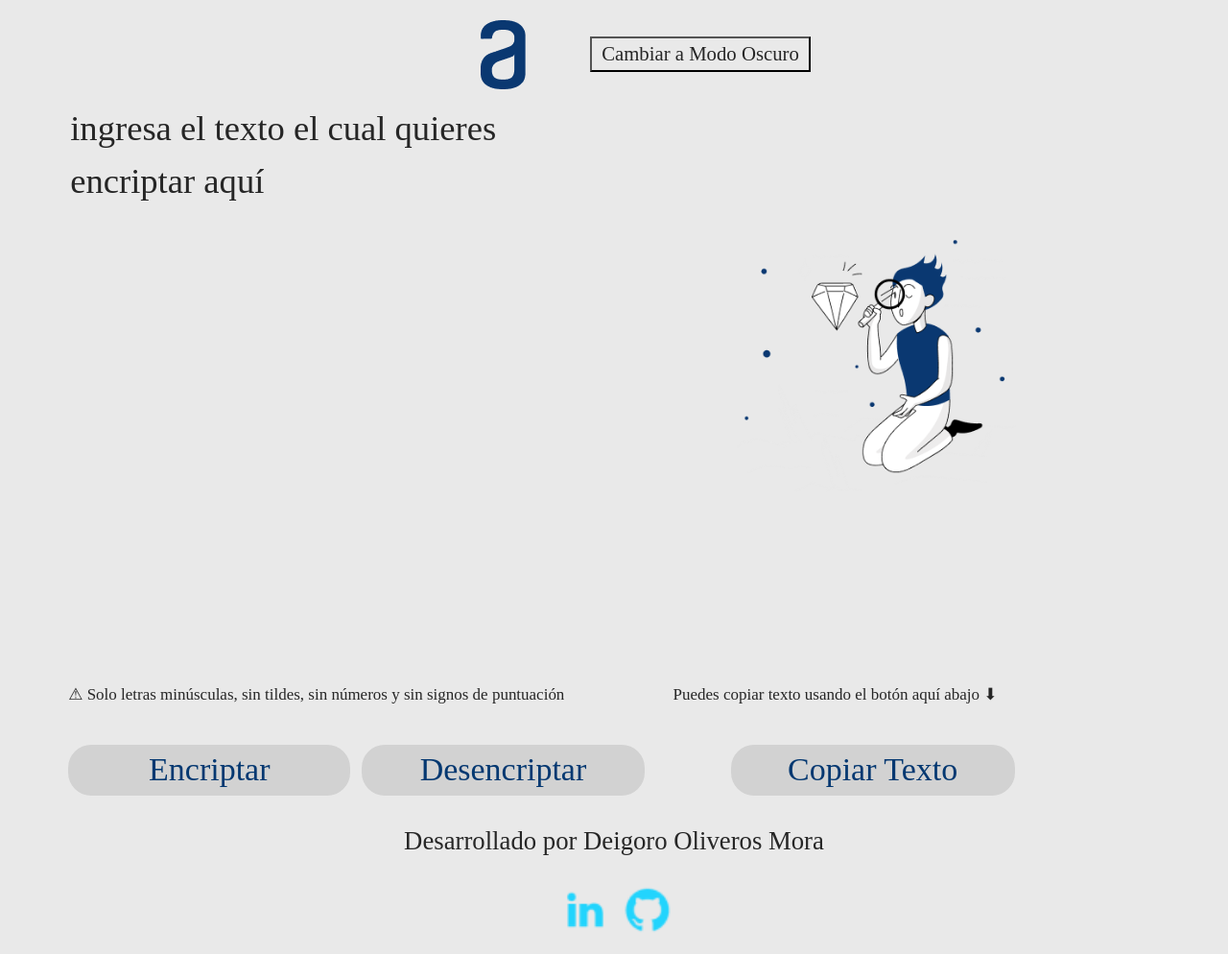
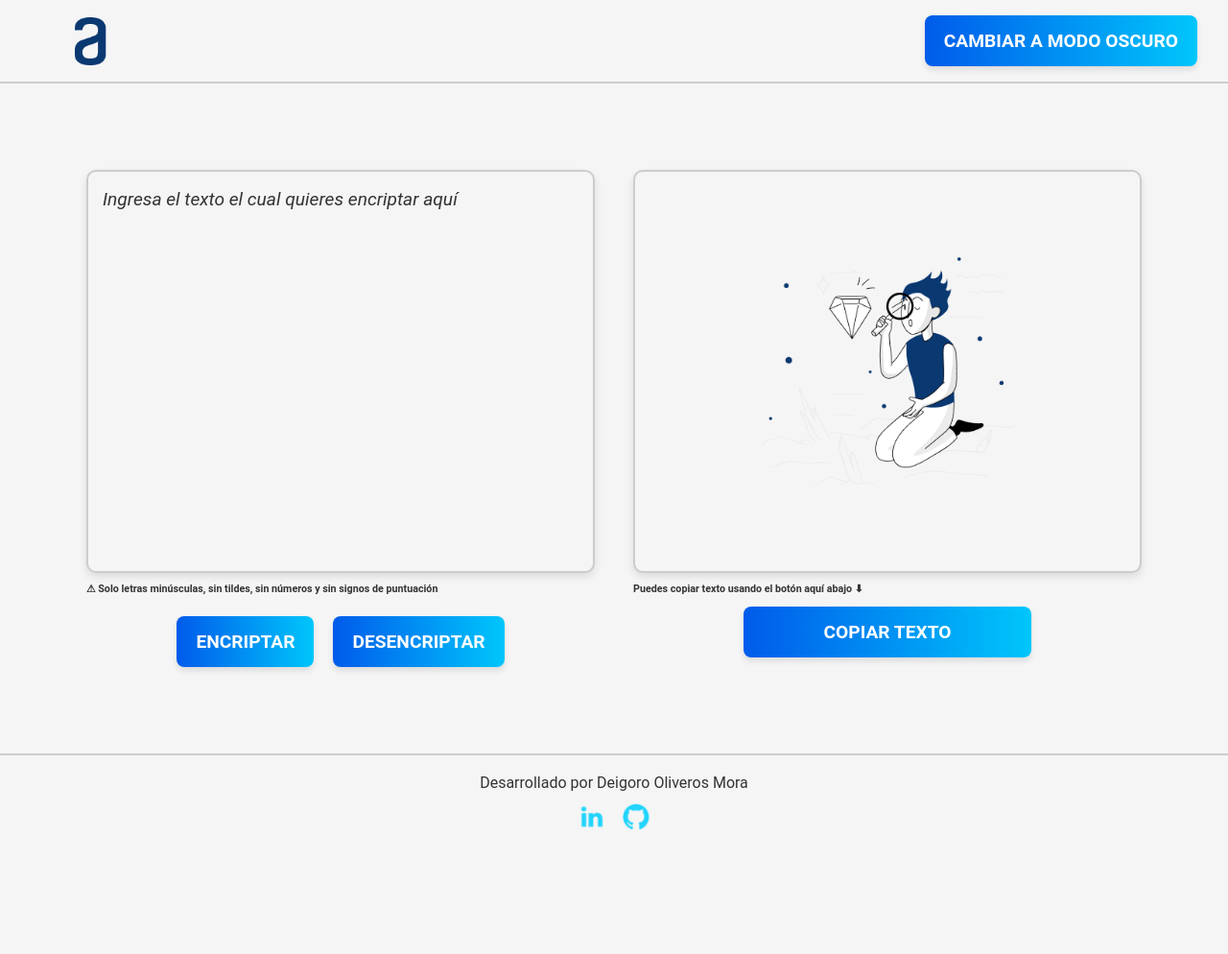
Before and after one commit to DeigoroOliveros/primer-challenge-alura-terminado, a plain HTML site: page index.html in a window 1280 px wide. Shown: the whole page at 96% size. After the commit the page ends 890 px from the top, so only its background shows below. Drawn offline with Linux system fonts and the light colour scheme.

Commit message:
Update style.css

```diff
--- a/style.css
+++ b/style.css
@@ -1,241 +1,206 @@
-/*Seccion principal */
-
-*{
-    background: var(--color-fondo-claro);
-    background-color: var(--background-color);
-    font-family: Avenir;
-    font-size: 118%;
-    font-weight: 450;
-    line-height: 1.5;
-    text-align: left;
-
+/* Variables de colores */
+:root {
+    --color-fondo-claro: #f5f5f5;
+    --color-fondo-oscuro: #1c1c1c;
+    --color-texto-claro: #333;
+    --color-texto-oscuro: #f0f0f0;
+    --color-acento: #0078D7;
+    --color-boton: #0056a3;
+    --color-boton-hover: #003d75;
+    --color-borde: #ccc;
+    --font-primary: 'Roboto', sans-serif;
+    --font-secondary: 'Poppins', sans-serif;
 }
 
-:root{
-
-    --color-fondo-claro: #E9E9E9;
-    --color-fondo-oscuro: #0D0D0D;
-    --color-texto-claro: #262626;
-    --color-texto-oscuro: #d8dfe8;
-    --color-letra-defecto: #262626;
-    --color-borde-uno: #D2D2D2;
-
-}
-
-/* Estilos para el header con clase "mi-header" */
-header.mi-header .logo {
-    width: 6rem;
-    height: auto;
-    top: 4%;
-    left: 3%;
-    gap: 3%;
-    background: transparent;
-}
-
-header.mi-header .modo-oscuro {
-    padding: 10px 20px;
-    font-size: 1rem;
-    cursor: pointer;
-    color: var(--color-texto-claro);
-}
-
-
-main{
-    display: flex;
-    margin-left: 5%;
-    justify-items: normal;
-}
-
-.text-area{
-    resize: none;
-    border: none;
-    text-transform: lowercase;
-    color: var(--color-texto-uno);
-    width: 88%;
-}
-
-::placeholder{ color: var(--color-texto-uno) }
-    .text-area:focus{
-        outline: none;
-    }
-
-.mensaje{
-    resize: none;
-    border: none;
-    text-transform: lowercase;
-    color: var(--color-texto-uno);
-    background-image: url(/imagenes/Muñeco.png);
-    background-position: center;
-    background-repeat: no-repeat;
-    background-size: 60%;
-    width: 80%;
-}
-
-.mensaje:focus{
-    outline: none;
-}
-
-.informacion{
-    font-size: 0.9rem;
-    color: var(--color-texto-uno);
-}
-
-.informacion2{
-    margin-left: 5%;
-    font-size: 0.9rem;
-    color: var(--color-texto-uno);
-}
-
-.botones{
-    display: flex;
-}
-
-.btn-encriptar{
-    background-color: var(--color-borde-uno);
-    border: 1 px solid var(--color-texto-claro);
-    border-radius: 24px;
-    color:#043871;
-    cursor: pointer;
-    height: 15%;
-    width: 296px;
-    justify-content: center;
-    align-items: center;
-    display: flex;
-    font-size: 1.8rem;
-
-}
-
-.btn-desencriptar{
-    background-color: var(--color-borde-uno);
-    border: 1 px solid var(--color-texto-claro);
-    border-radius: 24px;
-    color:#043871;
-    cursor: pointer;
-    height: 15%;
-    width: 296px;
-    margin-left: 2%;
-    justify-content: center;
-    align-items: center;
-    display: flex;
-    font-size: 1.8rem;
-
-}
-
-.copiar{
-    background-color: var(--color-borde-uno);
-    border: 1 px solid var(--color-texto-claro);
-    border-radius: 24px;
-    color:#043871;
-    cursor: pointer;
-    height: 15%;
-    width: 296px;
-    margin-left: 15%;
-    justify-content: center;
-    align-items: center;
-    display: flex;
-    font-size: 1.8rem;
-}
-
-.footer {
-    align-items: center;
-    margin-top: 1.9%;
-    border: none;
-    font-size: 1.2rem;
-    position: relative;
-}
-
-.redes {
-    display: flex;
-    justify-content: center;
-    align-items: center;
-    gap: 15px;
-    margin-left: 1%;
-    max-width: 100%;
-}
-
-.redes img {
-    width: 50px;
-    height: auto;
-}
-
-
-/* Seccion modo oscuro */
-
-:root {
-    --background-color: var(--color-fondo-claro);
-    --text-color: var(--color-texto-claro);
-}
-
-[data-theme="dark"] {
-    --background-color: var(--color-fondo-oscuro);
-    --text-color: var(--color-texto-oscuro);
+/* Reset y estilos básicos */
+* {
+    margin: 0;
+    padding: 0;
+    box-sizing: border-box;
+    font-family: var(--font-primary);
 }
 
 body {
-    background-color: var(--background-color);
-    color: var(--text-color);
-    font-family: Arial, sans-serif;
+    background-color: var(--color-fondo-claro);
+    color: var(--color-texto-claro);
+    line-height: 1.6;
     transition: background-color 0.3s, color 0.3s;
-    justify-items: center;
-
 }
 
 header {
     display: flex;
     justify-content: space-between;
     align-items: center;
-    padding: 1%;
-    background-color: var(--background-color);
+    padding: 1rem 2rem;
+    background-color: var(--color-fondo-claro);
+    border-bottom: 2px solid var(--color-borde);
+}
+
+header .logo {
+    height: 50px;
+}
+
+header .modo-oscuro {
+    padding: 0.5rem 1rem;
+    border: none;
+    background-color: var(--color-boton);
+    color: white;
+    border-radius: 5px;
+    cursor: pointer;
+    transition: background-color 0.3s;
+}
+
+header .modo-oscuro:hover {
+    background-color: var(--color-boton-hover);
+}
+
+/* Sección principal */
+main {
+    display: grid;
+    grid-template-columns: 1fr 1fr;
+    gap: 40px;
+    padding: 90px;
+    align-items: start;
+}
+
+main section {
+    display: flex;
+    flex-direction: column;
+    align-items: stretch;
+    gap: 15px;
+}
+
+.text-area, .mensaje {
+    width: 100%;
+    height: 420px;
+    resize: none;
+    padding: 15px;
+    font-size: 1.2rem;
+    line-height: 1.5;
+    border: 2px solid var(--color-borde);
+    border-radius: 10px;
+    background-color: var(--color-fondo-claro);
+    color: var(--color-texto-claro);
+    box-shadow: 0px 4px 8px rgba(0, 0, 0, 0.1);
+}
+
+.text-area::placeholder, .mensaje::placeholder {
+    color: var(--color-texto-claro);
+    font-style: italic;
+}
+
+.mensaje {
+    background-image: url('/imagenes/Muñeco.png');
+    background-position: center center;
+    background-repeat: no-repeat;
+    background-size: 50%;
+}
+
+textarea:focus {
+    outline: none;
+    border-color: var(--color-acento);
 }
 
 button {
-    padding: 1px 10px;
-    font-size: 1.1rem;
+    padding: 15px 20px;
+    font-size: 1.2rem;
+    font-weight: bold;
+    text-transform: uppercase;
+    border: none;
+    border-radius: 8px;
+    background: linear-gradient(90deg, #005bea, #00c6fb);
+    color: #fff;
     cursor: pointer;
-    background: transparent;
-    background-color: var(--background-color);
-    color: var(--color-texto-uno);
+    box-shadow: 0 4px 6px rgba(0, 0, 0, 0.1);
+    transition: transform 0.2s ease, box-shadow 0.3s ease, background 0.3s ease;
 }
 
+button:hover {
+    transform: translateY(-2px);
+    box-shadow: 0 8px 12px rgba(0, 0, 0, 0.2);
+    background: linear-gradient(90deg, #004aad, #009bdf);
+}
 
-/* Seccion para dispositivos tablet y celular */
-@media (max-width: 1174px){
+button:active {
+    transform: translateY(0);
+    box-shadow: 0 4px 6px rgba(0, 0, 0, 0.1);
+}
+
+.botones {
+    display: flex;
+    flex-direction: row;
+    justify-content: center;
+    align-items: center;
+    gap: 20px;
+    margin-top: 20px;
+}
+
+.copiar {
+    margin: 10px auto;
+    display: block;
+    width: 80%;
+    max-width: 300px;
+}
+
+footer {
+    text-align: center;
+    padding: 1rem;
+    background-color: var(--color-fondo-claro);
+    border-top: 2px solid var(--color-borde);
+}
+
+footer .redes {
+    display: flex;
+    justify-content: center;
+    gap: 1rem;
+    margin-top: 0.5rem;
+}
+
+footer .redes img {
+    width: 30px;
+}
+
+[data-theme="dark"] {
+    --color-fondo-claro: #1c1c1c;
+    --color-texto-claro: #f0f0f0;
+    --color-borde: #444;
+    --color-boton: #0078D7;
+    --color-boton-hover: #0056a3;
+}
+
+/* Diseño responsivo */
+
+/* Tablets */
+@media (max-width: 768px) {
     main {
-        flex-direction: column;
+        grid-template-columns: 1fr;
+        padding: 40px;
     }
 
-    body {
-        flex-direction: column;
+    .text-area, .mensaje {
+        height: 320px;
+        font-size: 1rem;
     }
 
-    .botones{
-        flex-direction: column;
-        gap: 10px;
+    button {
+        font-size: 1rem;
+        padding: 12px 16px;
+    }
+}
+
+/* Móviles */
+@media (max-width: 480px) {
+    main {
+        padding: 20px;
     }
 
-    .footer{
-        margin-top: 20px;
+    .text-area, .mensaje {
+        height: 250px;
+        font-size: 0.9rem;
     }
 
-    .modo-oscuro{
-        margin-top: 10px;
-    }
-
-    .btn-encriptar, .btn-desencriptar, .copiar {
-        font-size: 1.1rem;
-        height: 48px;
-        margin-left: 5%;
-    }
-
-    .button{
-        align-items: center;
-    }
-
-    .redes{
-        margin-top: auto;
-        position: absolute;
-        bottom: -20%;
-        left: 50%;
-        transform: translateX(-50%);
+    button {
+        font-size: 0.9rem;
+        padding: 10px 14px;
     }
 }
```
